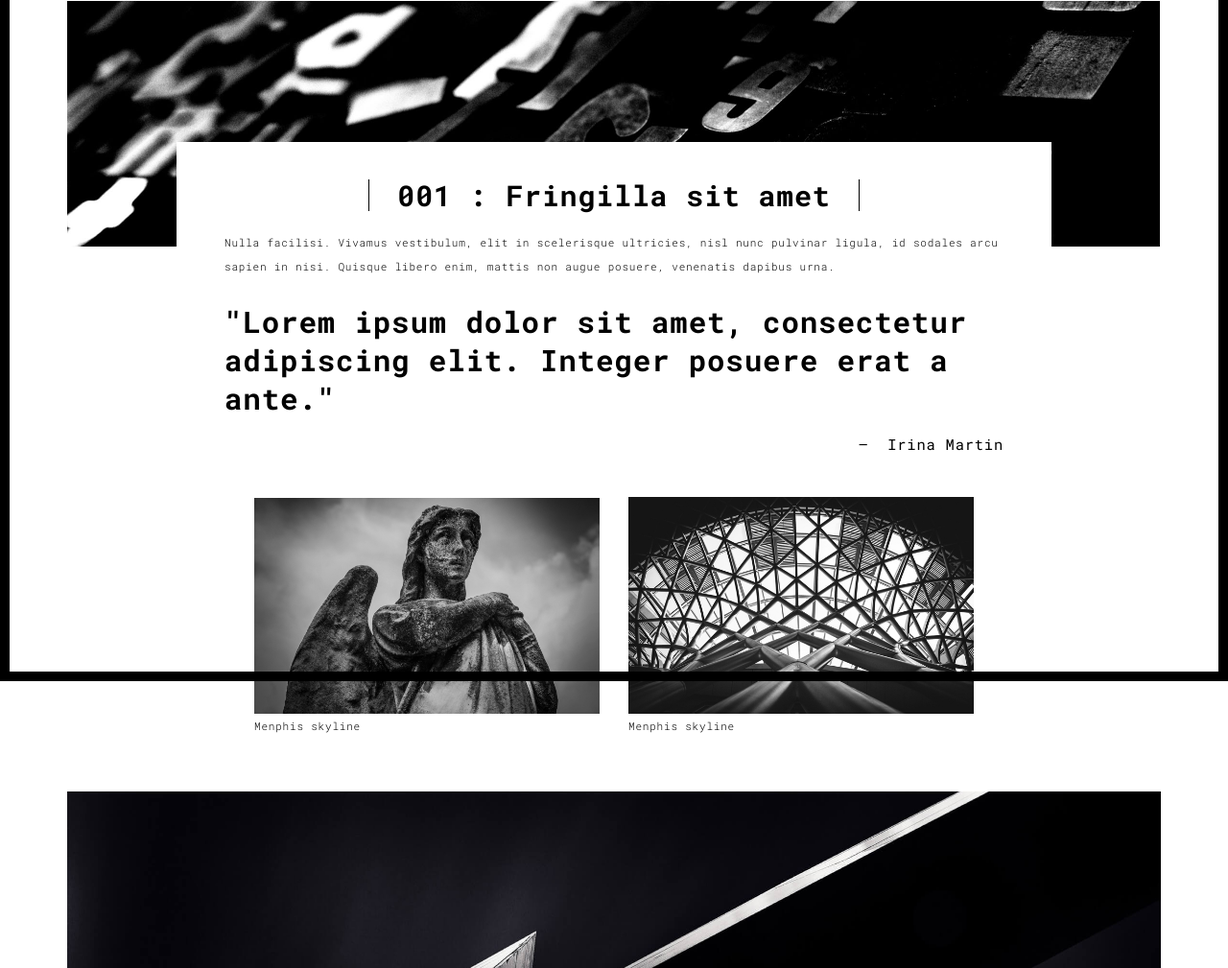
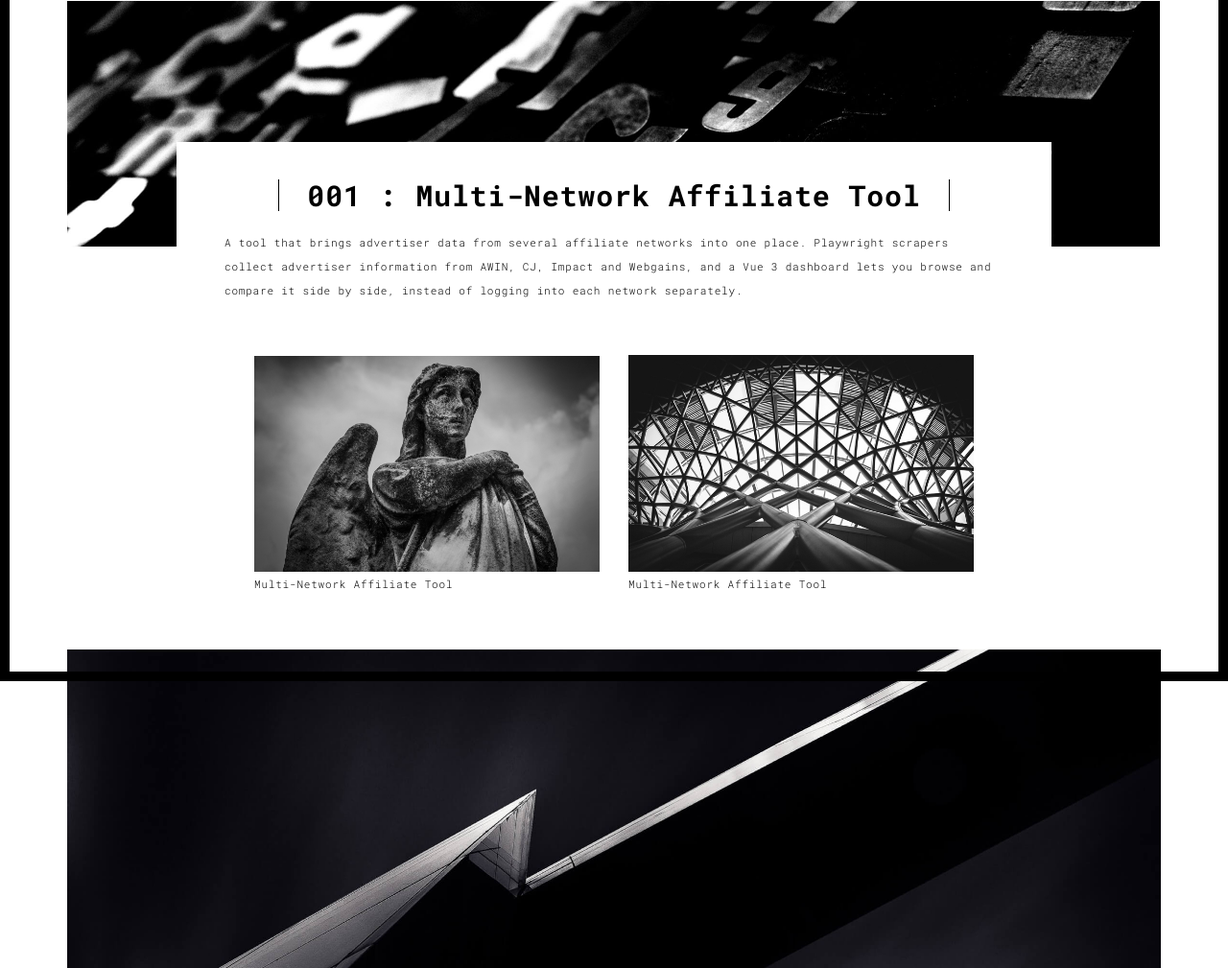
Before and after one commit to ManosLyrantzakis/Portfolio, a Flask app: template templates/work.html in a window 1280 px wide. Shown: the part 90-1099 px from the top of the page at 96% size. Run offline with Flask 3, Linux system fonts and the light colour scheme; the template is opened without the code that fills it, so the values that code supplies are empty.

Commit message:
Replace placeholder text on Multi-Network Affiliate Tool page
Fix broken work001.html nav link and replace lorem ipsum content,
captions and empty alt texts with the project description.

Co-Authored-By: Claude Opus 5.5 <noreply@anthropic.com>

```diff
--- a/templates/work.html
+++ b/templates/work.html
@@ -27,6 +27,7 @@
   </head>
 
   <body class="">
+
     <div id="site-border-left"></div>
     <div id="site-border-right"></div>
     <div id="site-border-top"></div>
@@ -61,7 +62,7 @@
             >
               <li>
                 <a
-                  href="./work001.html"
+                  href="./work.html"
                   title="Multi-Network Affiliate Tool"
                   class="active"
                   >001</a
@@ -124,26 +125,19 @@
             <img
               src="./static/assets/images/work001-01.jpg"
               class="img-responsive"
-              alt=""
+              alt="Multi-Network Affiliate Tool dashboard"
             />
             <div class="card-container">
               <div class="text-center">
-                <h1 class="h2">001 : Fringilla sit amet</h1>
+                <h1 class="h2">001 : Multi-Network Affiliate Tool</h1>
               </div>
               <p>
-                Nulla facilisi. Vivamus vestibulum, elit in scelerisque
-                ultricies, nisl nunc pulvinar ligula, id sodales arcu sapien in
-                nisi. Quisque libero enim, mattis non augue posuere, venenatis
-                dapibus urna.
+                A tool that brings advertiser data from several affiliate
+                networks into one place. Playwright scrapers collect advertiser
+                information from AWIN, CJ, Impact and Webgains, and a Vue 3
+                dashboard lets you browse and compare it side by side, instead
+                of logging into each network separately.
               </p>
-
-              <blockquote>
-                <p>
-                  "Lorem ipsum dolor sit amet, consectetur adipiscing elit.
-                  Integer posuere erat a ante."
-                </p>
-                <small class="pull-right">Irina Martin</small>
-              </blockquote>
             </div>
           </div>
 
@@ -153,17 +147,17 @@
                 <img
                   src="./static/assets/images/work001-02.jpg"
                   class="img-responsive"
-                  alt=""
+                  alt="Multi-Network Affiliate Tool"
                 />
-                <p>Menphis skyline</p>
+                <p>Multi-Network Affiliate Tool</p>
               </div>
               <div class="col-xs-12 col-md-6">
                 <img
                   src="./static/assets/images/work001-03.jpg"
                   class="img-responsive"
-                  alt=""
+                  alt="Multi-Network Affiliate Tool"
                 />
-                <p>Menphis skyline</p>
+                <p>Multi-Network Affiliate Tool</p>
               </div>
             </div>
           </div>
@@ -172,7 +166,7 @@
             <img
               src="./static/assets/images/work001-04.jpg"
               class="img-responsive"
-              alt=""
+              alt="Multi-Network Affiliate Tool"
             />
           </div>
         </div>
```
